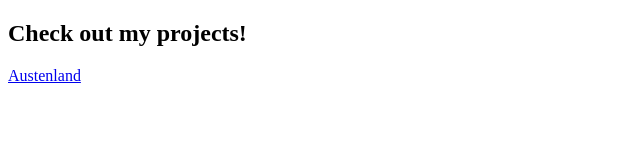
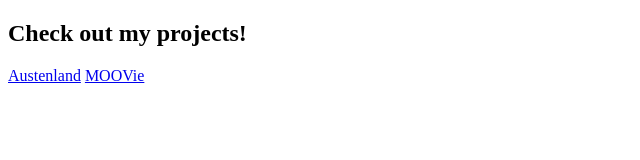
Before and after one commit to lucyvinh/lucyvinh.github.io, a plain HTML site: page index.html in a window 1280 px wide. Shown: the full height of the page, 0-640 px from the left. Drawn offline with Linux system fonts and the light colour scheme.

Commit message:
Updated github index page

```diff
--- a/index.html
+++ b/index.html
@@ -11,7 +11,7 @@
 <h2>Check out my projects!</h2>
 
 <a href="projects/austenland/index.html">Austenland</a>
-
+<a href="projects/MOOVie/index.html">MOOVie</a>
 
 </body>
 </html>
```
